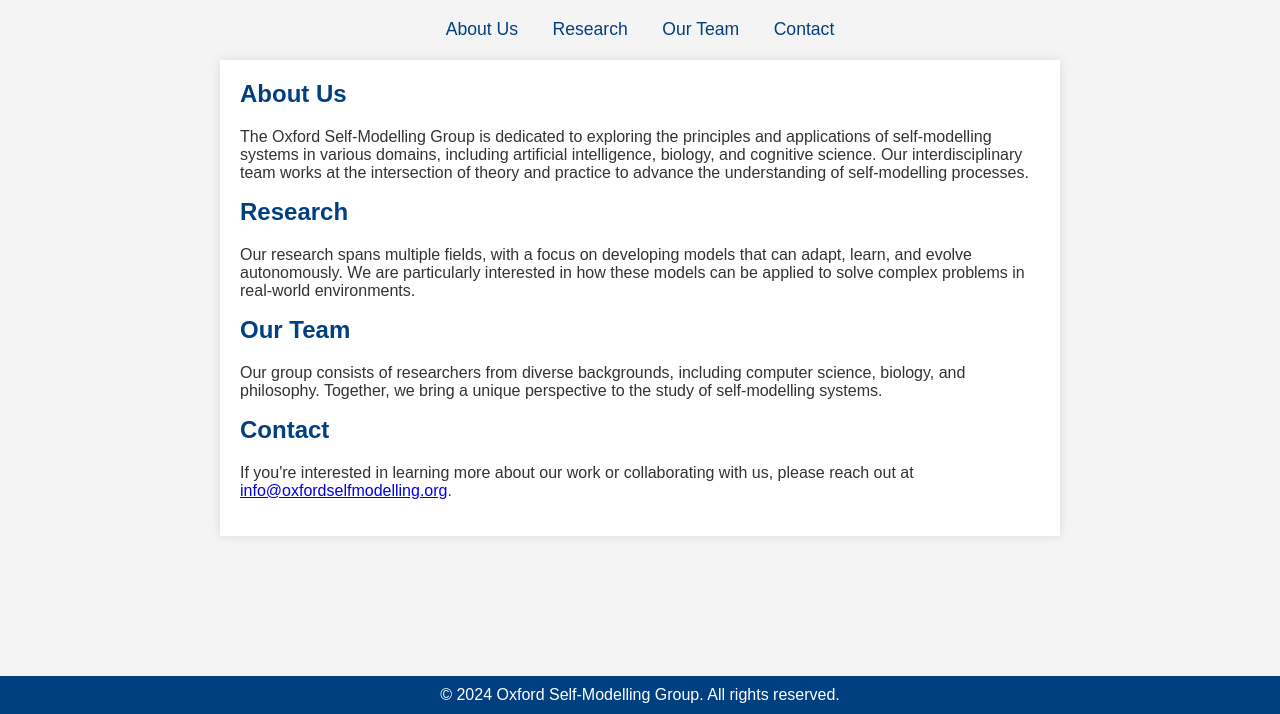
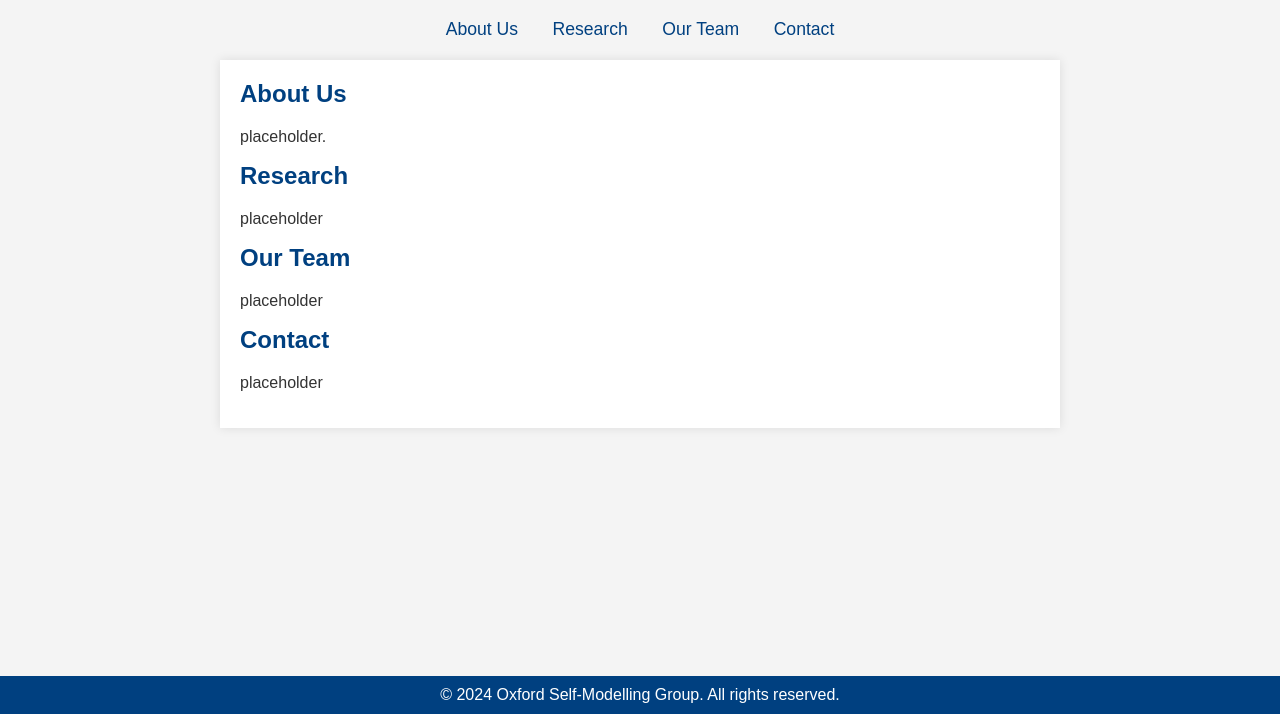
Before and after one commit to self-model/self-model.github.io, a plain HTML site: page index.html in a window 1280 px wide. Shown: the part 86-800 px from the top of the page. Drawn offline with Linux system fonts and the light colour scheme.

Commit message:
Update index.html

```diff
--- a/index.html
+++ b/index.html
@@ -73,19 +73,19 @@
     <main>
         <section id="about">
             <h2>About Us</h2>
-            <p>The Oxford Self-Modelling Group is dedicated to exploring the principles and applications of self-modelling systems in various domains, including artificial intelligence, biology, and cognitive science. Our interdisciplinary team works at the intersection of theory and practice to advance the understanding of self-modelling processes.</p>
+            <p>placeholder.</p>
         </section>
         <section id="research">
             <h2>Research</h2>
-            <p>Our research spans multiple fields, with a focus on developing models that can adapt, learn, and evolve autonomously. We are particularly interested in how these models can be applied to solve complex problems in real-world environments.</p>
+            <p>placeholder</p>
         </section>
         <section id="team">
             <h2>Our Team</h2>
-            <p>Our group consists of researchers from diverse backgrounds, including computer science, biology, and philosophy. Together, we bring a unique perspective to the study of self-modelling systems.</p>
+            <p>placeholder</p>
         </section>
         <section id="contact">
             <h2>Contact</h2>
-            <p>If you're interested in learning more about our work or collaborating with us, please reach out at <a href="mailto:info@oxfordselfmodelling.org">info@oxfordselfmodelling.org</a>.</p>
+            <p>placeholder</p>
         </section>
     </main>
     <footer>
```
